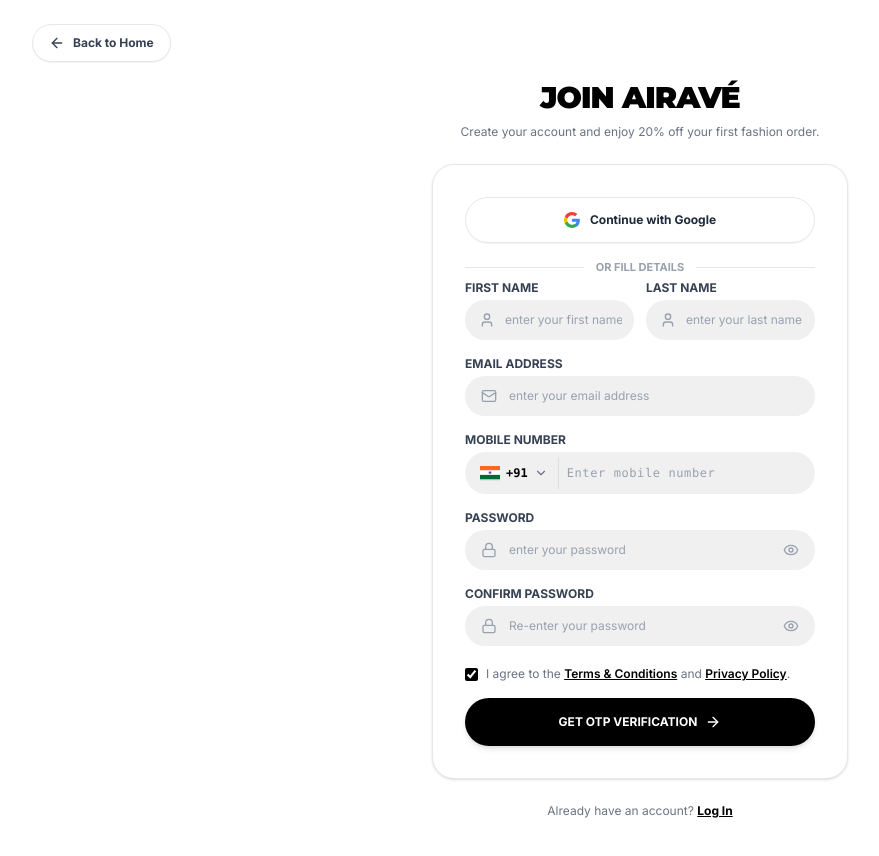
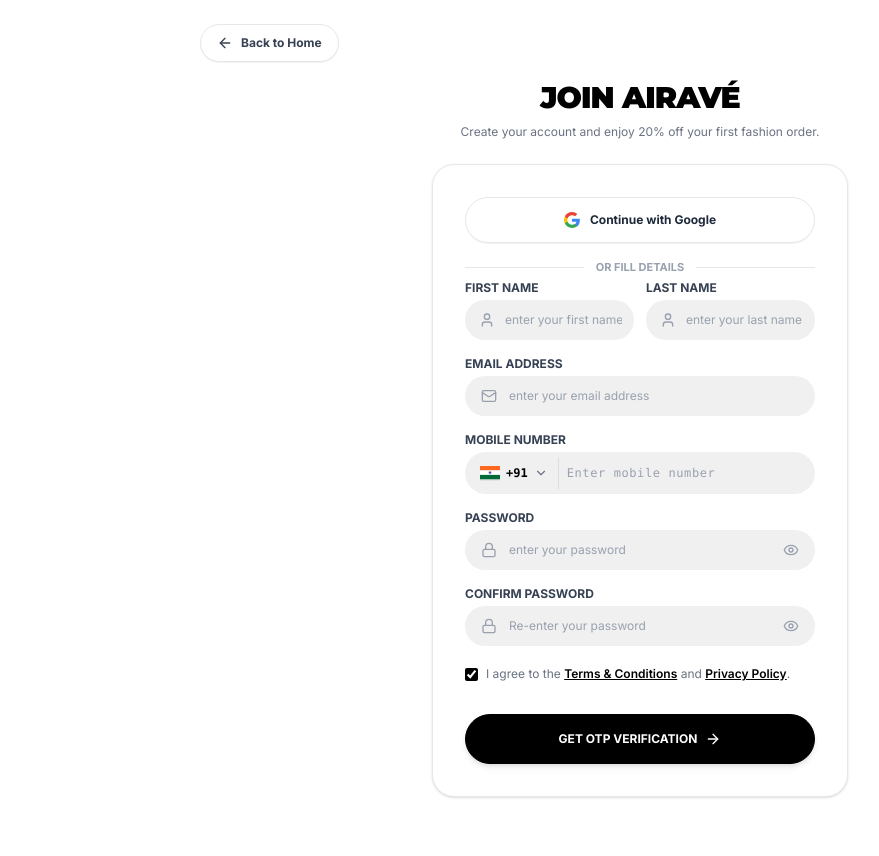
Before and after one commit to ragnarock6177/SHOP.CO, a Next.js app in the folder frontend/: page /signup in a window 1280 px wide. Shown: the top 856 px of the page, without its empty margins (0-879 px from the left). Built offline with nearby package versions, Linux system fonts and the light colour scheme; a web font is replaced by a local one.

Commit message:
feat: implement user authentication flow with login and signup pages

```diff
--- /dev/null
+++ b/frontend/src/app/(auth)/layout.tsx
@@ -0,0 +1,25 @@
+import React from "react";
+import Link from "next/link";
+import { ArrowLeft } from "lucide-react";
+
+export default function AuthLayout({
+  children,
+}: {
+  children: React.ReactNode;
+}) {
+  return (
+    <div className="relative min-h-[calc(100vh-100px)] py-10 sm:py-14">
+      <div className="absolute top-4 left-8 sm:top-6 sm:left-12 lg:left-50 z-20">
+        <Link
+          href="/"
+          className="inline-flex items-center gap-2 text-xs font-bold text-gray-700 hover:text-black transition-all group bg-white border border-gray-200 hover:border-gray-300 rounded-full px-4 py-2.5 shadow-2xs hover:shadow-xs"
+        >
+          <ArrowLeft className="w-4 h-4 transition-transform group-hover:-translate-x-1" />
+          <span>Back to Home</span>
+        </Link>
+      </div>
+
+      {children}
+    </div>
+  );
+}
--- a/frontend/src/app/(auth)/login/page.tsx
+++ b/frontend/src/app/(auth)/login/page.tsx
@@ -102,18 +102,7 @@
   };
 
   return (
-    <div className="relative min-h-[calc(100vh-100px)] py-10 sm:py-14">
-      {/* Top Left Corner Back to Home Button */}
-      <div className="absolute top-4 left-4 sm:top-6 sm:left-8 z-20">
-        <Link
-          href="/"
-          className="inline-flex items-center gap-2 text-xs font-bold text-gray-700 hover:text-black transition-all group bg-white border border-gray-200 hover:border-gray-300 rounded-full px-4 py-2.5 shadow-2xs hover:shadow-xs"
-        >
-          <ArrowLeft className="w-4 h-4 transition-transform group-hover:-translate-x-1" />
-          <span>Back to Home</span>
-        </Link>
-      </div>
-
+    <>
       <div className="max-w-md mx-auto px-4 pt-12 sm:pt-6 space-y-6 text-black">
         {/* Header */}
         <div className="text-center space-y-2">
@@ -353,7 +342,7 @@
                 <button
                   type="submit"
                   disabled={isLoading}
-                  className="w-full py-4 bg-black hover:bg-gray-800 text-white font-bold text-xs uppercase rounded-full transition-all shadow-md flex items-center justify-center gap-2 disabled:opacity-50"
+                  className="w-full py-4 mt-8 font-bold text-xs uppercase rounded-full flex items-center justify-center gap-2 disabled:opacity-50 bg-black border border-black text-white hover:text-black relative overflow-hidden transition-all duration-500 ease-in-out shadow-md hover:shadow-lg z-10 before:absolute before:top-0 before:-left-full before:w-full before:h-full before:bg-white before:transition-all before:duration-500 before:ease-in-out before:z-[-1] before:rounded-full hover:before:left-0"
                 >
                   <span>{isLoading ? "Signing in..." : "Log In"}</span>
                   <ArrowRight className="w-4 h-4" />
@@ -361,10 +350,8 @@
               </form>
             </>
           )}
-        </div>
-
           {/* Switch to SignUp */}
-        <div className="text-center text-xs text-gray-500">
+          <div className="text-center text-xs text-gray-500 pt-2 border-t border-gray-100 mt-6">
             Don't have an account yet?{" "}
             <Link href="/signup" className="font-bold text-black underline">
               Sign Up
@@ -372,5 +359,6 @@
           </div>
         </div>
       </div>
+    </>
   );
 }
--- a/frontend/src/app/(auth)/signup/page.tsx
+++ b/frontend/src/app/(auth)/signup/page.tsx
@@ -203,18 +203,7 @@
   };
 
   return (
-    <div className="relative min-h-[calc(100vh-100px)] py-10 sm:py-14">
-      {/* Top Left Corner Back to Home Button */}
-      <div className="absolute top-4 left-4 sm:top-6 sm:left-8 z-20">
-        <Link
-          href="/"
-          className="inline-flex items-center gap-2 text-xs font-bold text-gray-700 hover:text-black transition-all group bg-white border border-gray-200 hover:border-gray-300 rounded-full px-4 py-2.5 shadow-2xs hover:shadow-xs"
-        >
-          <ArrowLeft className="w-4 h-4 transition-transform group-hover:-translate-x-1" />
-          <span>Back to Home</span>
-        </Link>
-      </div>
-
+    <>
       <div className="max-w-md mx-auto px-4 pt-12 sm:pt-6 space-y-6 text-black">
         {/* Header */}
         <div className="text-center space-y-2">
@@ -522,7 +511,7 @@
                 <button
                   type="submit"
                   disabled={isLoading}
-                  className="w-full py-4 bg-black hover:bg-gray-800 text-white font-bold text-xs uppercase rounded-full transition-all shadow-md flex items-center justify-center gap-2 disabled:opacity-50"
+                  className="w-full py-4 mt-8 font-bold text-xs uppercase rounded-full flex items-center justify-center gap-2 disabled:opacity-50 bg-black border border-black text-white hover:text-black relative overflow-hidden transition-all duration-500 ease-in-out shadow-md hover:shadow-lg z-10 before:absolute before:top-0 before:-left-full before:w-full before:h-full before:bg-white before:transition-all before:duration-500 before:ease-in-out before:z-[-1] before:rounded-full hover:before:left-0"
                 >
                   <span>
                     {isLoading ? "Sending OTP..." : "Get OTP Verification"}
@@ -601,7 +590,7 @@
                   <button
                     type="submit"
                     disabled={isLoading}
-                    className="w-full py-4 bg-black hover:bg-gray-800 text-white font-bold text-xs uppercase rounded-full transition-all shadow-md flex items-center justify-center gap-2 disabled:opacity-50"
+                    className="w-full py-4 mt-8 font-bold text-xs uppercase rounded-full flex items-center justify-center gap-2 disabled:opacity-50 bg-black border border-black text-white hover:text-black relative overflow-hidden transition-all duration-500 ease-in-out shadow-md hover:shadow-lg z-10 before:absolute before:top-0 before:-left-full before:w-full before:h-full before:bg-white before:transition-all before:duration-500 before:ease-in-out before:z-[-1] before:rounded-full hover:before:left-0"
                   >
                     <span>
                       {isLoading
@@ -649,14 +638,7 @@
             </div>
           )}
         </div>
-
-        <div className="text-center text-xs text-gray-500">
-          Already have an account?{" "}
-          <Link href="/login" className="font-bold text-black underline">
-            Log In
-          </Link>
-        </div>
       </div>
-    </div>
+    </>
   );
 }
```
Lines whose indentation alone changed are shown as unchanged.
